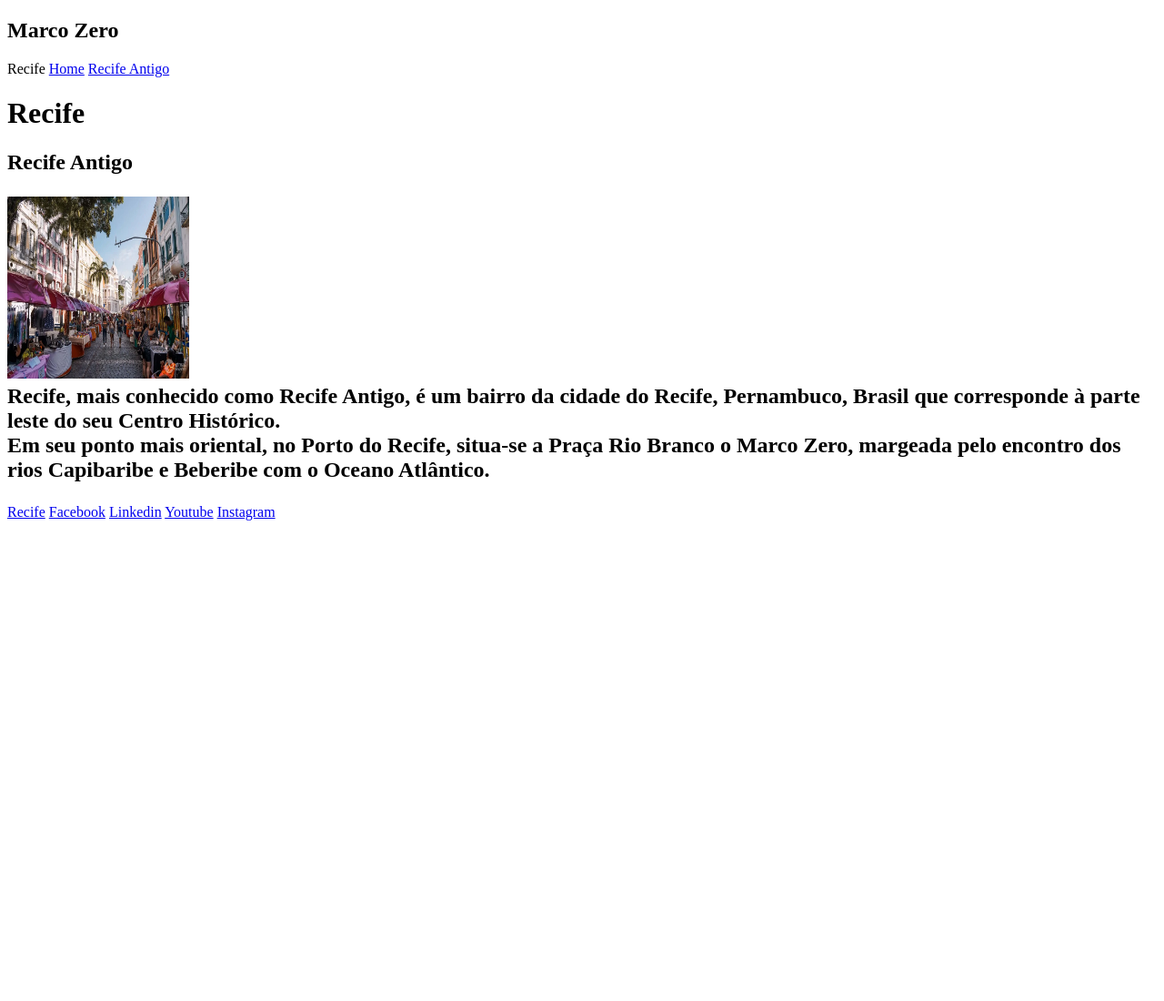
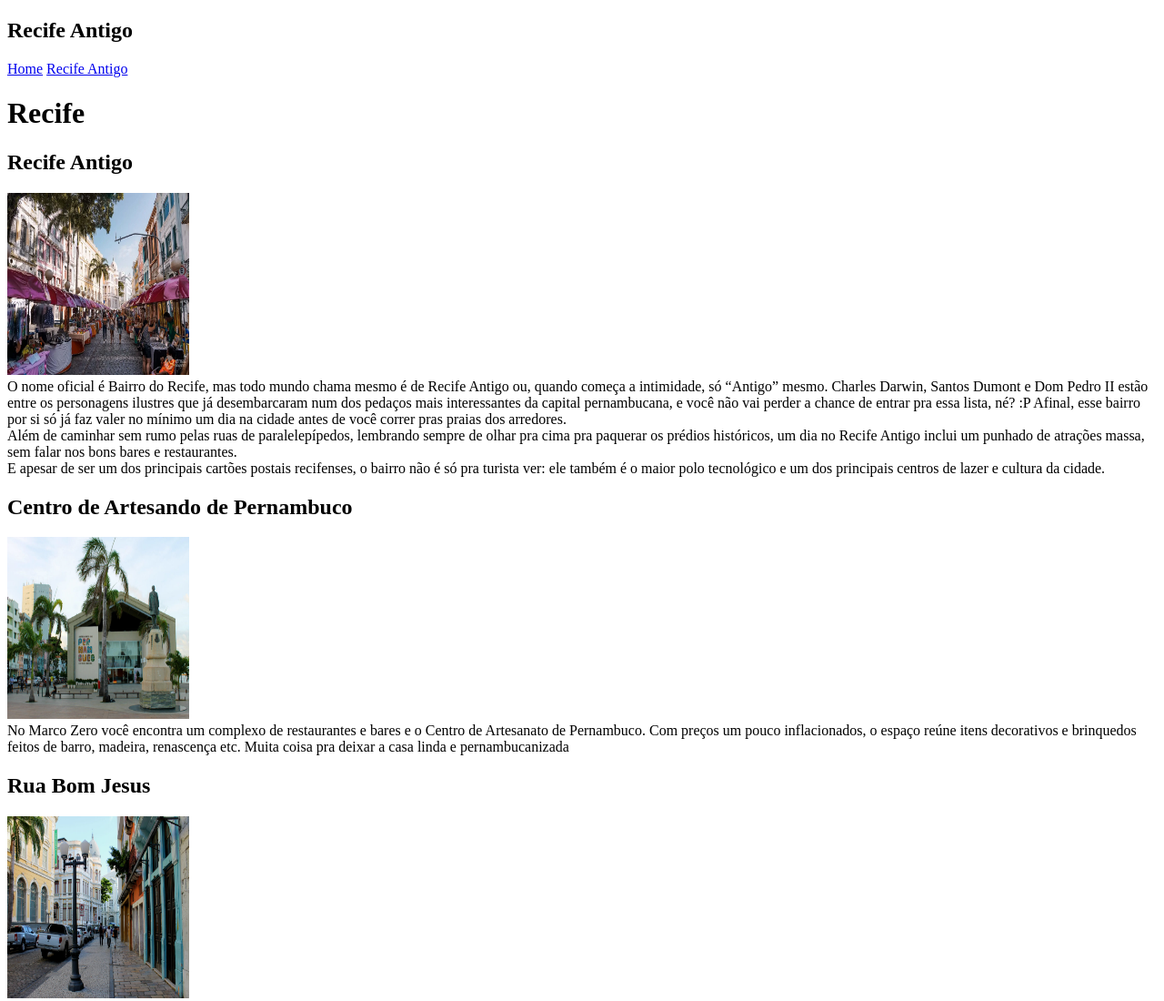
Before and after one commit to Rose-Boveto/Recife--atividade, a plain HTML site: page recifeantigo.html in a window 1280 px wide. Shown: the top 1100 px of the page at 91% size. Before the commit the page ends 800 px from the top, so only its background shows below. Drawn offline with Linux system fonts and the light colour scheme.

Commit message:
3 coomit

```diff
--- a/recifeantigo.html
+++ b/recifeantigo.html
@@ -4,28 +4,40 @@
     <meta charset="UTF-8">
     <meta name="viewport" content="width=device-width, initial-scale=1.0">
     <title>Recife</title>
-    <h2>Marco Zero</h2>
+    <h2>Recife Antigo</h2>
 
 </head>
 <body>
     <nav>
-        Recife
+
         <a href="index.html">Home</a>
         <a href="recifeantigo.html">Recife Antigo</a>
     </nav>
     <h1>Recife</h1>
+
     <h2>Recife Antigo</h2>
-    <h2>
         <main>
 
         <p> <img src="imagens/recife-antigo-1024x683.webp" alt="marco zero1" width="200" height="200"><br>
-            Recife, mais conhecido como Recife Antigo, é um bairro da cidade do Recife, Pernambuco, Brasil que corresponde à parte leste do seu Centro Histórico.<br>
+            O nome oficial é Bairro do Recife, mas todo mundo chama mesmo é de Recife Antigo ou, quando começa a intimidade, só “Antigo” mesmo. Charles Darwin, Santos Dumont e Dom Pedro II estão entre os personagens ilustres que já desembarcaram num dos pedaços mais interessantes da capital pernambucana, e você não vai perder a chance de entrar pra essa lista, né? :P Afinal, esse bairro por si só já faz valer no mínimo um dia na cidade antes de você correr pras praias dos arredores.<br>
 
-            Em seu ponto mais oriental, no Porto do Recife, situa-se a Praça Rio Branco o Marco Zero, margeada pelo encontro dos rios Capibaribe e Beberibe com o Oceano Atlântico.<br></p>
+            Além de caminhar sem rumo pelas ruas de paralelepípedos, lembrando sempre de olhar pra cima pra paquerar os prédios históricos, um dia no Recife Antigo inclui um punhado de atrações massa, sem falar nos bons bares e restaurantes.<br>
 
+            E apesar de ser um dos principais cartões postais recifenses, o bairro não é só pra turista ver: ele também é o maior polo tecnológico e um dos principais centros de lazer e cultura da cidade.<br>
+        <p>
+            <h2>Centro de Artesando de Pernambuco</h2>
+            <img src="imagens/centro-artesanato-pernambuco1-890x608.jpg" alt="marco zero1" width="200" height="200"><br>
+            No Marco Zero você encontra um complexo de restaurantes e bares e o Centro de Artesanato de Pernambuco. Com preços um pouco inflacionados, o espaço reúne itens decorativos e brinquedos feitos de barro, madeira, renascença etc. Muita coisa pra deixar a casa linda e pernambucanizada
+            <h2>Rua Bom Jesus</h2>
+            <img src="imagens/bom-jesus4-890x613.jpg" alt="marco zero1" width="200" height="200"><br>
+            A Rua do Bom Jesus além dos prédios coloridos, ela abriga a primeira sinagoga nas Américas, Kahal Zur Israel, que é um dos marcos mais importantes da presença judaica no Brasil colônia e pode ser visitada.
+            Ali você encontra também a Embaixada dos Bonecos Gigantes, tipo um museu pra esses bonecos que são marca registrada do nosso Carnaval. O lugar consiste basicamente de uma sala cheia de bonecos, então não espere muito da visita, mas é interessante ver de perto essas versões gigantes de figuras célebres como Ariano Suassuna, Bowie, Carmen Miranda e Darth Vader. <br>
+            <img src="imagens/bonecos-gigantes2-890x601.jpg" alt="marco zero1" width="200" height="200"><br>
+
+        </p>
 
     </main>
-    </h2>
+
 
  <footer>
     <nav>
```
Also changed, not shown: index.html (+6 -4 lines), imagens/bom-jesus4-890x613.jpg (added), imagens/bonecos-gigantes2-890x601.jpg (added), imagens/caixa-cultural-v2-890x640.jpg (added), imagens/centro-artesanato-pernambuco1-890x608.jpg (added).
